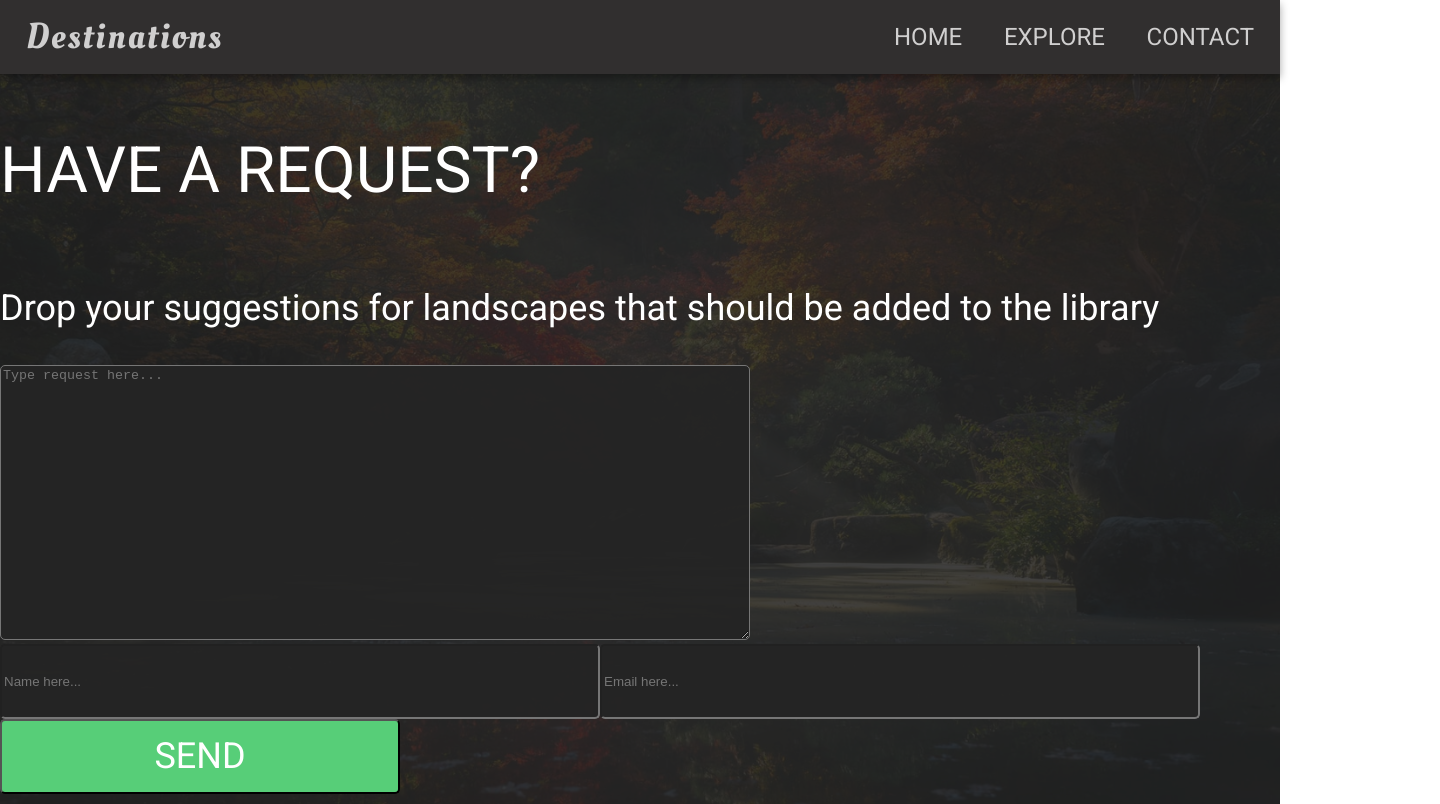
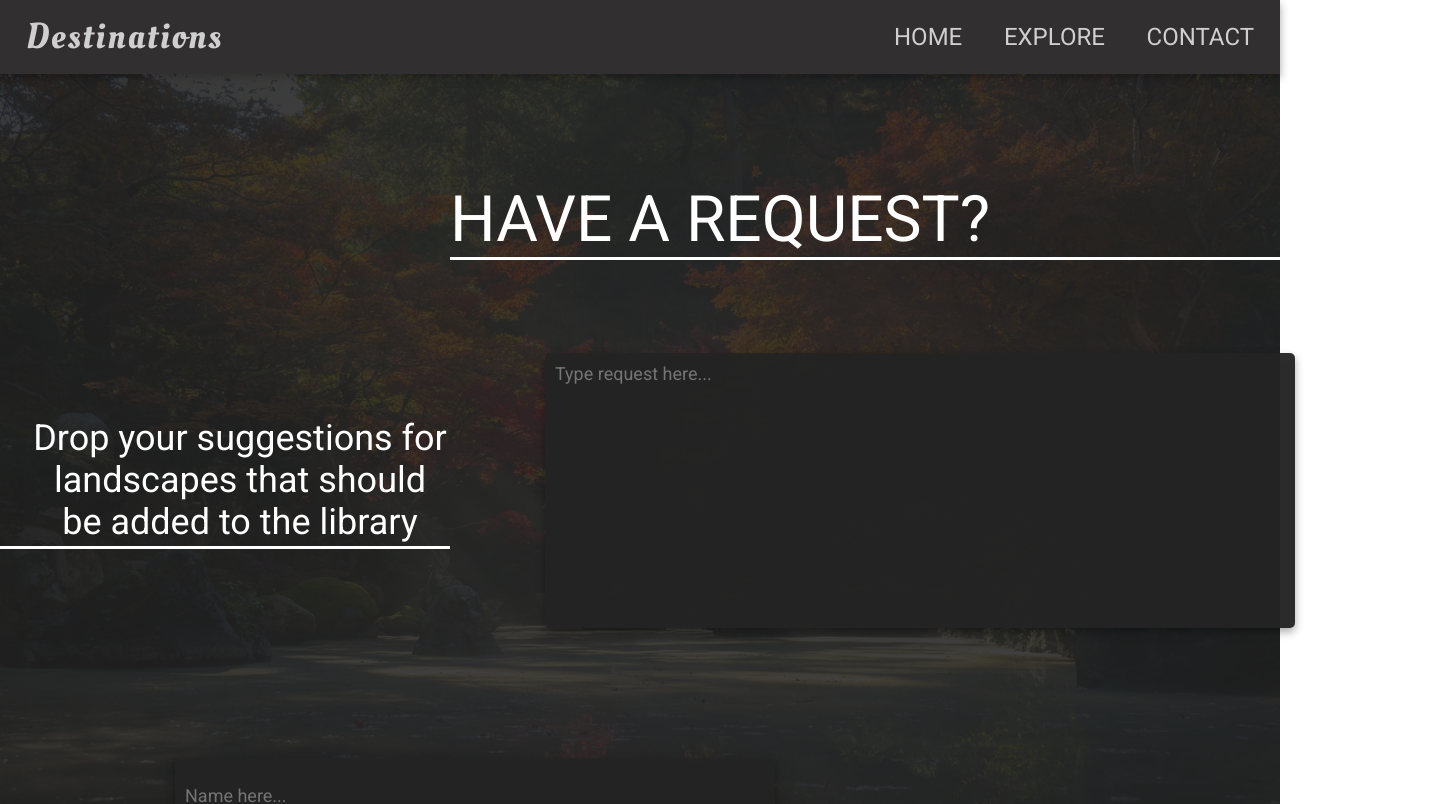
Before and after one commit to JackSchollmeyer/Destinations, a Next.js app: page /contact in a window 1280 px wide. Shown: the top 804 px of the page, 1440 px wide, since content can reach past the window. Built offline with nearby package versions, Linux system fonts and the light colour scheme.

Commit message:
finished contact page, used Routers for conditional styling to navbar

```diff
--- a/src/components/Navbar.jsx
+++ b/src/components/Navbar.jsx
@@ -1,13 +1,21 @@
 import React, { useState } from "react";
 import Link from "next/link";
 import s from "../../styles/Navbar.module.css";
+import { useRouter } from "next/router";
 
 export default function Navbar({ children }) {
   const [showSidebar, setShowSidebar] = useState(0);
 
+  const router = useRouter();
+  const setNavbarStyle = () => {
+    if (router.pathname !== "/contact") {
+      return { position: "fixed" };
+    }
+  };
+
   return (
     <div>
-      <nav className={s.navbar}>
+      <nav className={s.navbar} style={setNavbarStyle()}>
         <h1 className={s.navbarHeader}>Destinations</h1>
         <ul className={s.navbarLinks}>
           <li>
--- a/src/pages/contact.jsx
+++ b/src/pages/contact.jsx
@@ -7,15 +7,24 @@ export default function contact() {
   return (
     <div>
       <div className={s.pageContent}>
+        <div className={s.headerContainer}>
           <h1 className={s.header}>Have a request?</h1>
-        <div>
+        </div>
+        <div className={s.requestSection}>
+          <div className={s.paragraphContainer}>
+            <div className={s.paragraph}>
               <p>
                 Drop your suggestions for landscapes that should be added to the
                 library
               </p>
+            </div>
+          </div>
+          <div className={s.textareaContainer}>
             <textarea placeholder="Type request here..."></textarea>
           </div>
-        <div>
+        </div>
+        <div className={s.inputSection}>
+          <div className={s.inputsContainer}>
             <input
               type="text"
               placeholder="Name here..."
@@ -27,8 +36,9 @@ export default function contact() {
               className={s.inputs}
             ></input>
           </div>
-        <div>
+          <div className={s.sendButtonContainer}>
             <button className={s.sendButton}>Send</button>
+          </div>
         </div>
       </div>
       <div className={s.img}>
--- a/src/pages/index.js
+++ b/src/pages/index.js
@@ -16,7 +16,7 @@ export default function Home() {
     <div>
       <h1 className={s.header}>discover the world</h1>
       <div className={s.img}>
-        <Image src={Background} alt="Lake Between Mountains" />
+        <Image src={Background} alt="Rocky Island" />
       </div>
       <div className={s.quoteBox}>
         <QuoteBox
--- a/styles/Contact.module.css
+++ b/styles/Contact.module.css
@@ -12,23 +12,65 @@
 }
 
 .pageContent {
-  display: grid;
+  display: flex;
+  flex-wrap: wrap;
   position: absolute;
-  margin-top: 90px;
+  margin-top: 65px;
   z-index: 1;
   font-family: "Roboto";
 }
 
+.headerContainer {
+  display: flex;
+  justify-content: flex-end;
+  width: 100%;
+}
+
 .header {
+  justify-content: start;
+  width: 990px;
   color: rgb(255, 255, 255);
   font-size: 64px;
   text-transform: uppercase;
   font-weight: normal;
 }
 
-.pageContent p {
+.header:after {
+  content: "";
+  display: flex;
+  border-bottom: solid 3px rgb(255, 255, 255);
+}
+
+.requestSection {
+  display: flex;
+}
+
+.paragraphContainer {
+  display: flex;
+  justify-content: flex-start;
+  width: 100%;
+}
+
+.paragraph {
+  display: flex;
+  justify-content: flex-end;
+  width: 450px;
+  height: 168px;
+  border-bottom: solid 3px rgb(255, 255, 255);
+  margin: auto 95px auto auto;
+}
+
+.paragraph p {
   color: rgb(255, 255, 255);
   font-size: 36px;
+  width: 420px;
+  text-align: center;
+}
+
+.textareaContainer {
+  display: flex;
+  justify-content: flex-end;
+  width: 100%;
 }
 
 .pageContent textarea {
@@ -36,6 +78,26 @@
   height: 275px;
   background-color: rgba(36, 36, 36, 0.95);
   border-radius: 5px;
+  padding: 10px;
+  margin: 50px 145px auto auto;
+  border: none;
+  resize: none;
+  font-size: 18px;
+  color: rgb(255, 255, 255);
+  font-family: "Roboto";
+  filter: drop-shadow(0 4px 4px rgba(0, 0, 0, 0.35));
+  justify-content: flex-end;
+}
+
+.inputSection {
+  display: flex;
+  height: 225px;
+  margin-top: 130px;
+}
+
+.inputsContainer {
+  margin-left: 175px;
+  margin-bottom: 55px;
 }
 
 .inputs {
@@ -43,6 +105,18 @@
   height: 75px;
   background-color: rgba(36, 36, 36, 0.95);
   border-radius: 5px;
+  padding-left: 10px;
+  margin-bottom: 75px;
+  border: none;
+  font-size: 18px;
+  color: rgb(255, 255, 255);
+  font-family: "Roboto";
+  filter: drop-shadow(0 4px 4px rgba(0, 0, 0, 0.35));
+}
+
+.sendButtonContainer {
+  display: flex;
+  align-items: center;
 }
 
 .sendButton {
@@ -54,5 +128,8 @@
   background-color: #57ce78;
   color: rgb(255, 255, 255);
   border-radius: 5px;
+  margin-right: 145px;
+  border: none;
   cursor: pointer;
+  filter: drop-shadow(0 4px 4px rgba(0, 0, 0, 0.35));
 }
--- a/styles/Navbar.module.css
+++ b/styles/Navbar.module.css
@@ -3,7 +3,6 @@
 
 .navbar {
   display: flex;
-  position: fixed;
   z-index: 2;
   width: 100%;
   justify-content: space-between;
```
Also changed, not shown: src/public/lightInSnow.jpg (deleted), 1 other file (tests, documents, lock files or other folders). Lines whose indentation alone changed are shown as unchanged.
